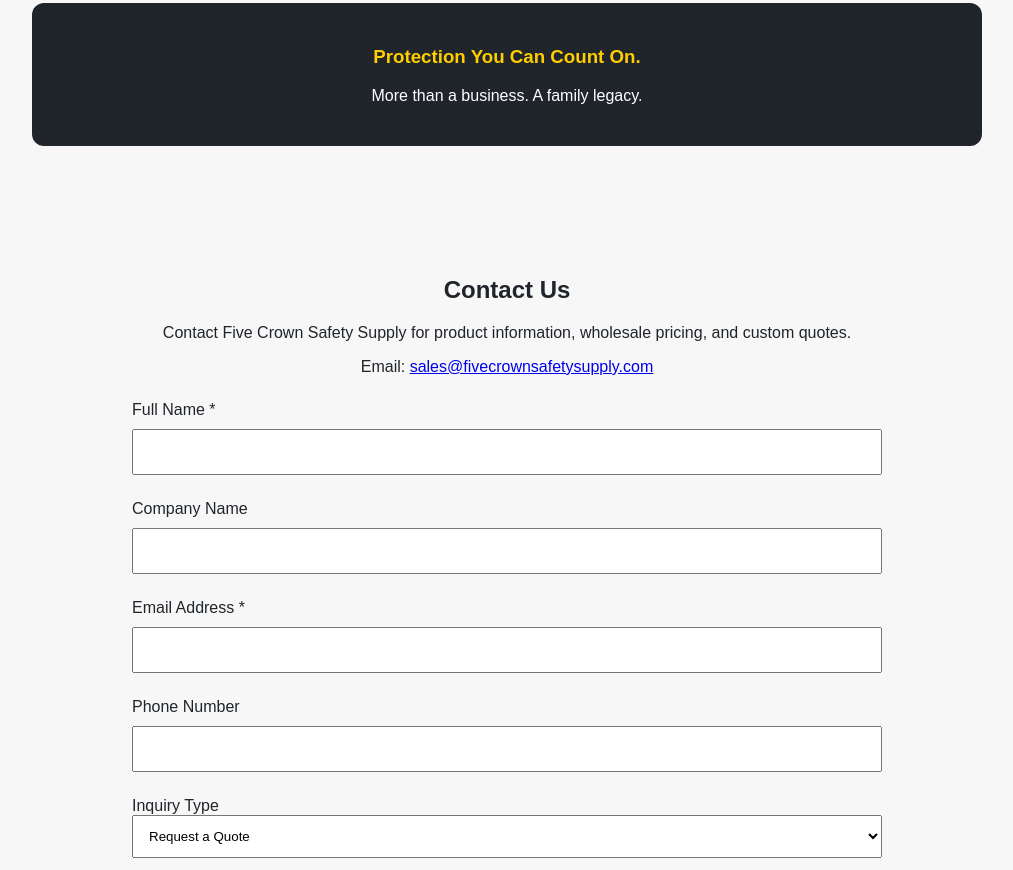
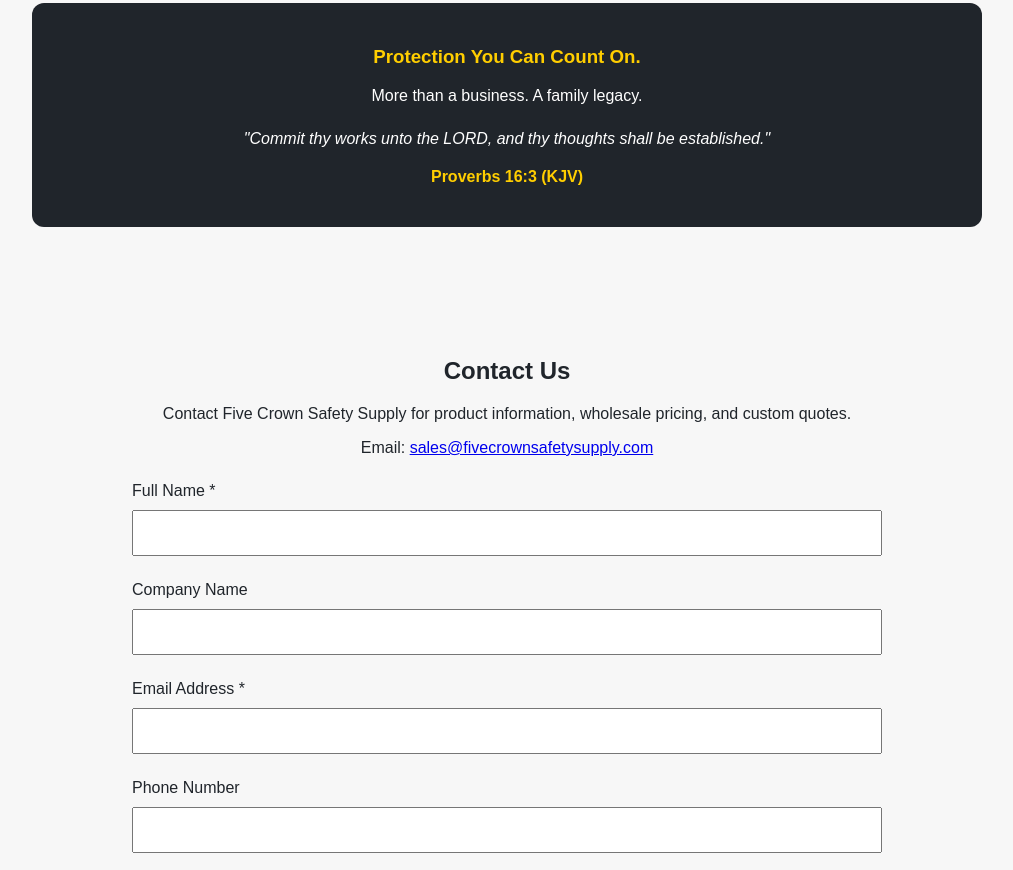
Before and after one commit to Santana1009/five-crown-safety-supply, a plain HTML site: page index.html in a window 1280 px wide. Shown: the part 3879-4749 px from the top of the page, without its empty margins (133-1146 px from the left). Drawn offline with Linux system fonts and the light colour scheme.

Commit message:
Enhance content with quote and scripture reference
Added a new quote and reference to Proverbs 16:3.

```diff
--- a/index.html
+++ b/index.html
@@ -185,7 +185,20 @@ footer{background:#20252b;color:white;text-align:center;padding:25px}
       <h3 style="color:#ffce00;">
         Protection You Can Count On.
       </h3>
-      <p>More than a business. A family legacy.</p>
+
+<p>More than a business. A family legacy.</p>
+
+<p style="font-style:italic; margin-top:20px;
+          font-size:16px; line-height:1.7;">
+  "Commit thy works unto the LORD, and thy
+  thoughts shall be established."
+</p>
+
+<p style="color:#ffce00; font-weight:bold;
+          margin-top:8px;">
+  Proverbs 16:3 (KJV)
+</p>
+
     </div>
 
   </div>
```
